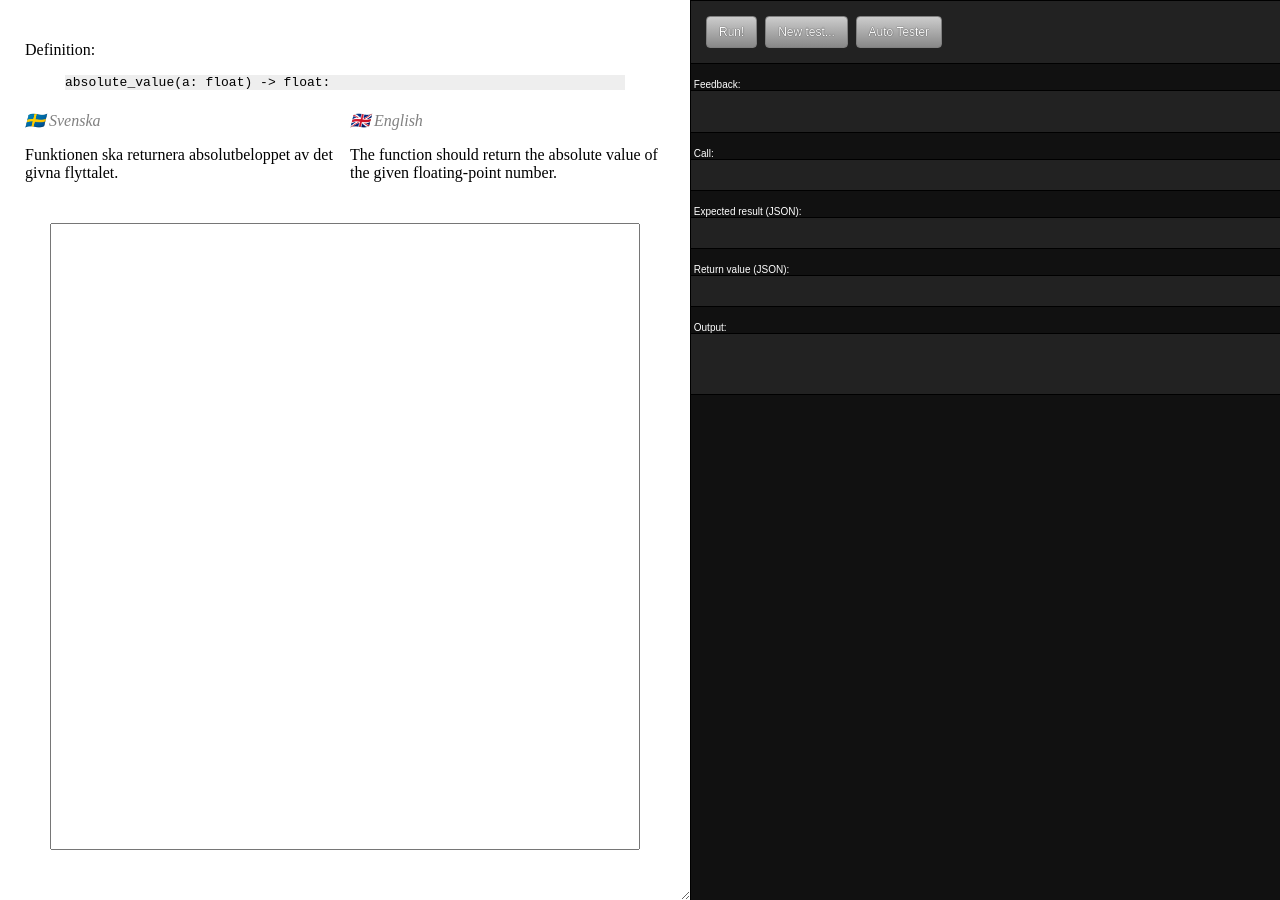
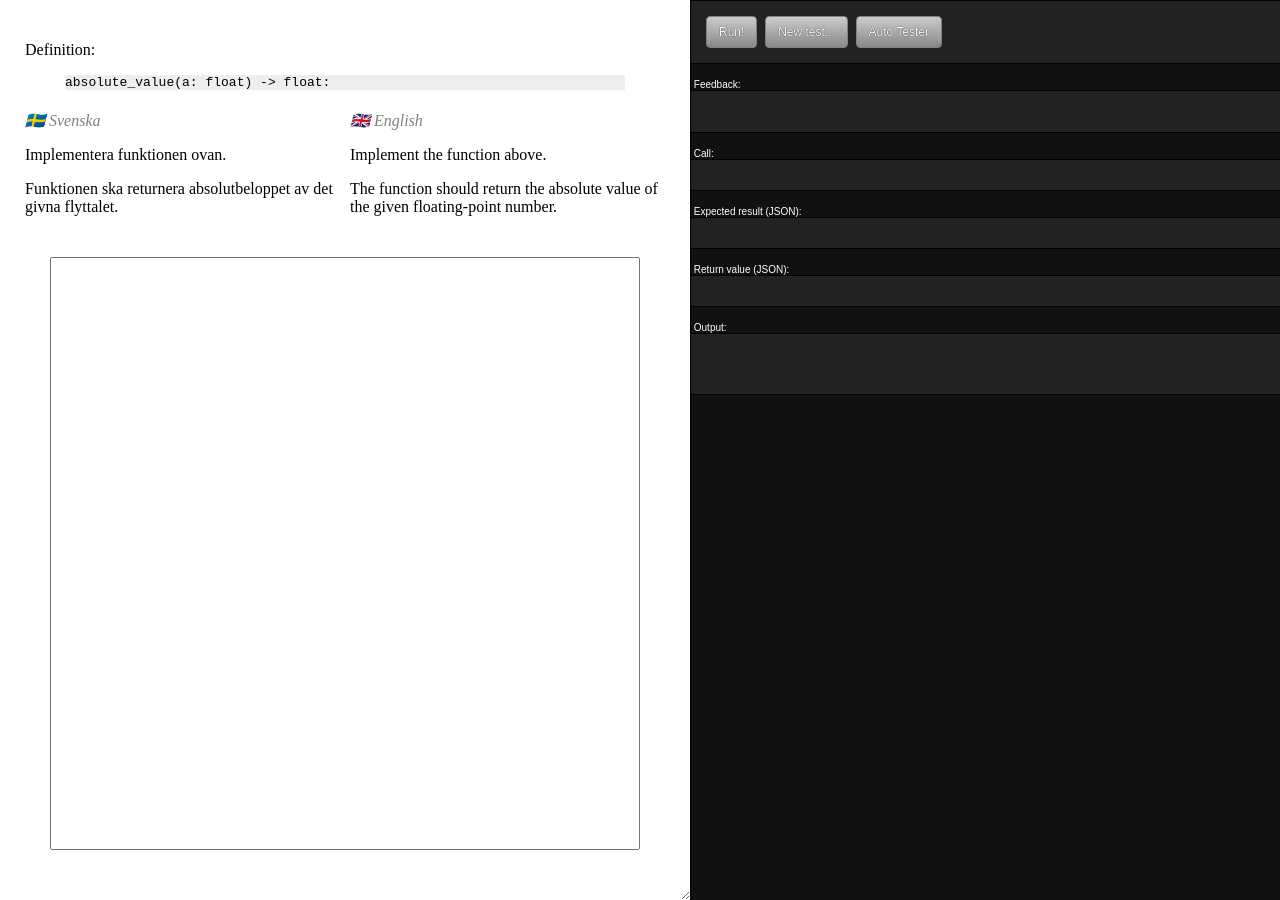
Before and after one commit to crilab/dva128_funcportal, a Jekyll site: the page built from _assignments/absolute_value.md, in a window 1280 px wide. Built offline with Jekyll 4.4.1, drawn with Linux system fonts in a browser that asks for light colours.

Commit message:
added implementation requirement

```diff
--- a/_assignments/absolute_value.md
+++ b/_assignments/absolute_value.md
@@ -9,10 +9,14 @@ absolute_value(a: float) -> float:
 {% endhighlight %}
 
 <div class="swedish" markdown="1">
+Implementera funktionen ovan.
+
 Funktionen ska returnera absolutbeloppet av det givna flyttalet.
 </div>
 
 <div class="english" markdown="1">
+Implement the function above.
+
 The function should return the absolute value of the given floating-point number.
 </div>
 
```
Also changed, not shown: _assignments/common_prefix_length.md (+4 -0 lines).
